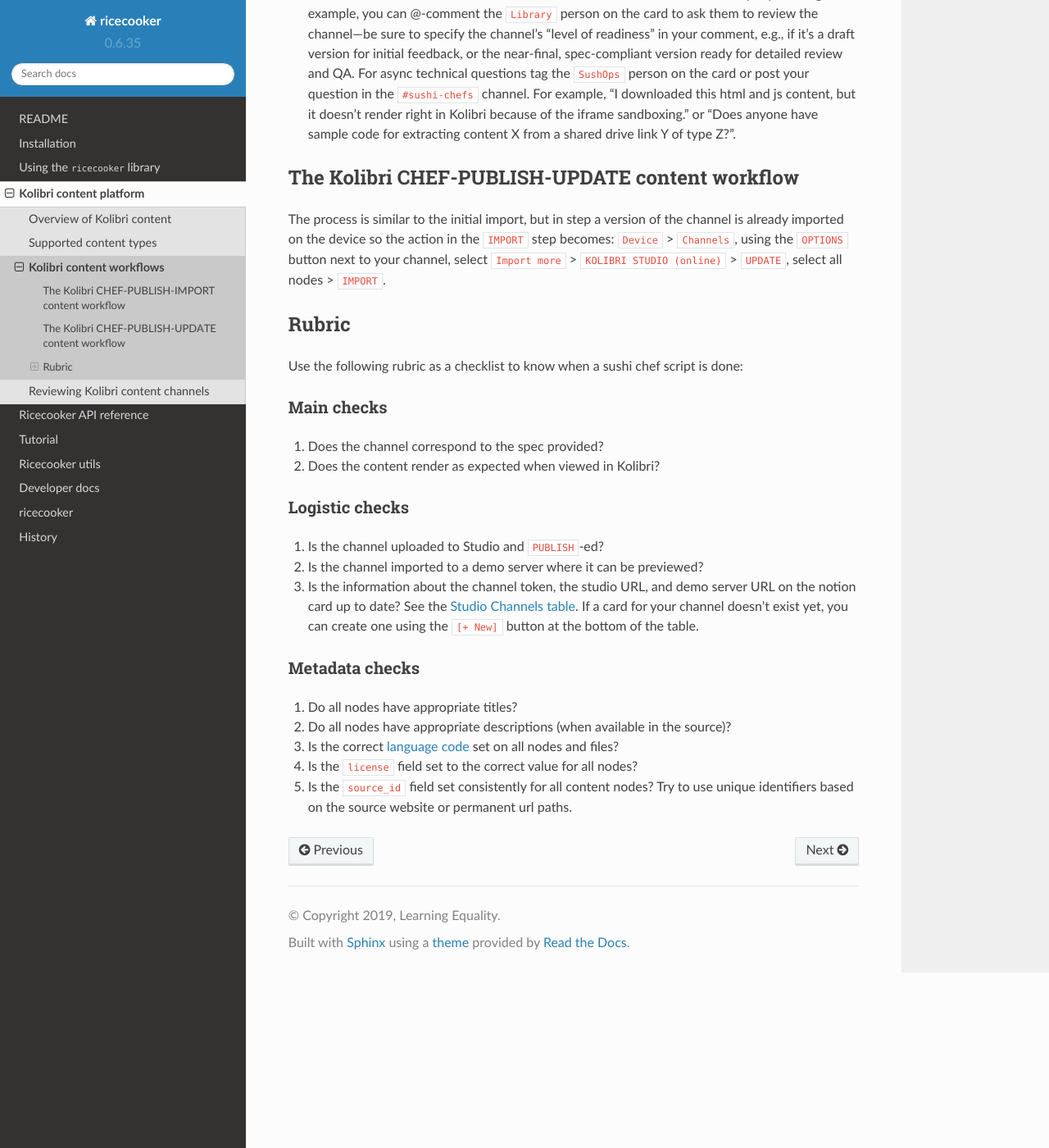
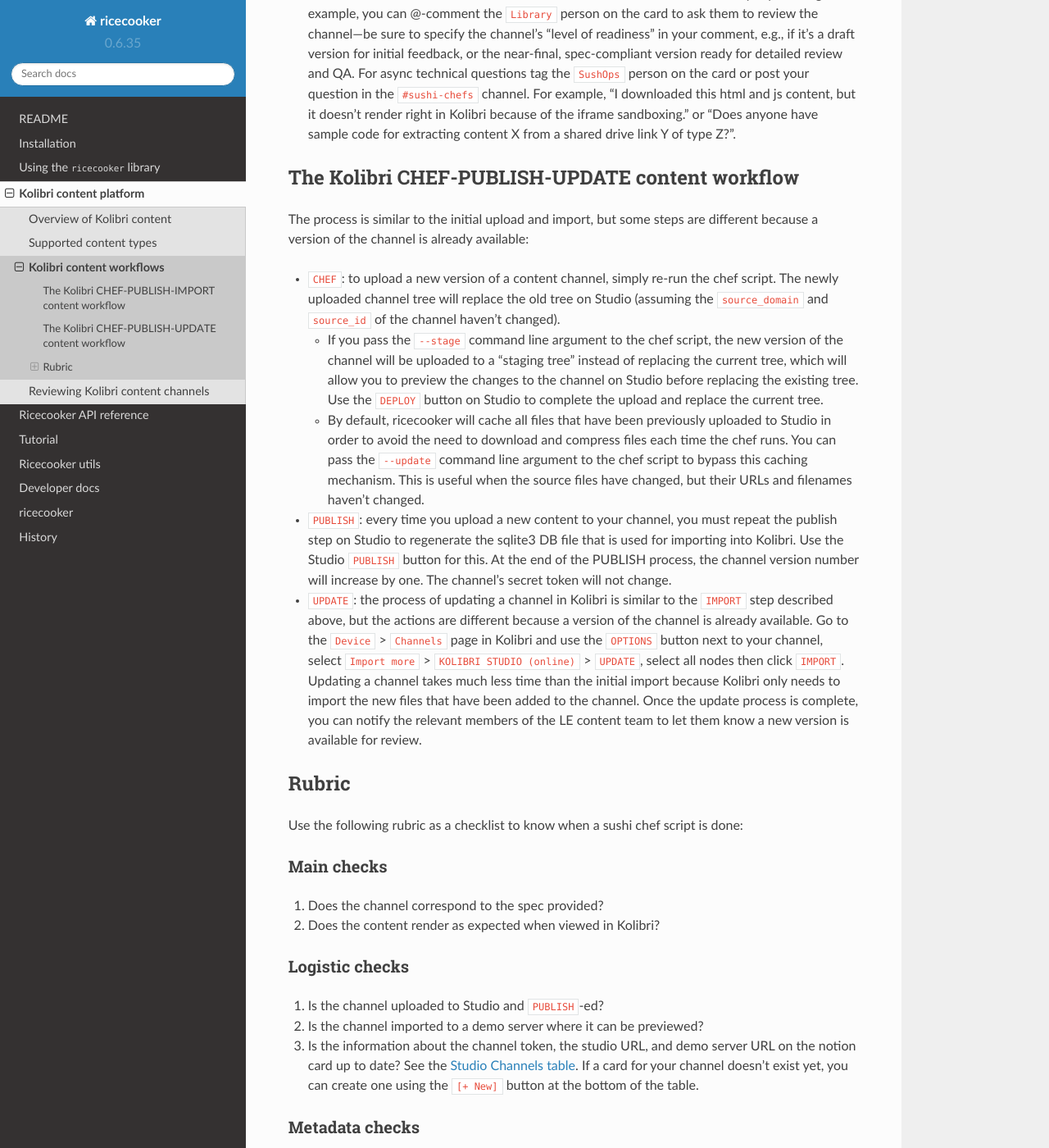
Before and after one commit to learningequality/ricecooker, a Sphinx documentation site: the page built from docs/platform/content_workflows.md, in a window 1280 px wide and 1400 px high, scrolled down 1263 px. Shown: the whole window at 82% size. Built offline with Sphinx 7.4.7 and the Read the Docs theme 2.0.0, drawn with Linux system fonts in a browser that asks for light colours; pages that are not in the unit, such as notebooks, are missing from menus.

Commit message:
Document need to re-PUBLISH channel when new version is uploaded

```diff
--- a/docs/platform/content_workflows.md
+++ b/docs/platform/content_workflows.md
@@ -63,10 +63,35 @@ Notes on specific steps:
 
 
 ## The Kolibri CHEF-PUBLISH-UPDATE content workflow
-The process is similar to the initial import, but in step a version of the channel
-is already imported on the device so the action in the `IMPORT` step becomes:
-`Device` > `Channels`, using the `OPTIONS` button next to your channel, select
-`Import more` > `KOLIBRI STUDIO (online)` > `UPDATE`, select all nodes > `IMPORT`.
+The process is similar to the initial upload and import, but some steps are
+different because a version of the channel is already available:
+  - `CHEF`: to upload a new version of a content channel, simply re-run the chef
+    script. The newly uploaded channel tree will replace the old tree on Studio
+    (assuming the `source_domain` and `source_id` of the channel haven't changed).
+    - If you pass the `--stage` command line argument to the chef script, the new
+      version of the channel will be uploaded to a "staging tree" instead of
+      replacing the current tree, which will allow you to preview the changes to
+      the channel on Studio before replacing the existing tree. Use the `DEPLOY`
+      button on Studio to complete the upload and replace the current tree.
+    - By default, ricecooker will cache all files that have been previously uploaded
+      to Studio in order to avoid the need to download and compress files each
+      time the chef runs. You can pass the `--update` command line argument to
+      the chef script to bypass this caching mechanism. This is useful when
+      the source files have changed, but their URLs and filenames haven't changed.
+  - `PUBLISH`: every time you upload a new content to your channel, you must
+    repeat the publish step on Studio to regenerate the sqlite3 DB file that
+    is used for importing into Kolibri. Use the Studio `PUBLISH` button for this.
+    At the end of the PUBLISH process, the channel version number will increase
+    by one. The channel's secret token will not change.
+  - `UPDATE`: the process of updating a channel in Kolibri is similar to the
+    `IMPORT` step described above, but the actions are different because a version
+    of the channel is already available. Go to the `Device` > `Channels` page in
+    Kolibri and use the `OPTIONS` button next to your channel, select `Import more` >
+    `KOLIBRI STUDIO (online)` > `UPDATE`, select all nodes then click `IMPORT`.
+    Updating a channel takes much less time than the initial import because Kolibri
+    only needs to import the new files that have been added to the channel.
+    Once the update process is complete, you can notify the relevant members of
+    the LE content team to let them know a new version is available for review.
 
 
 
```
